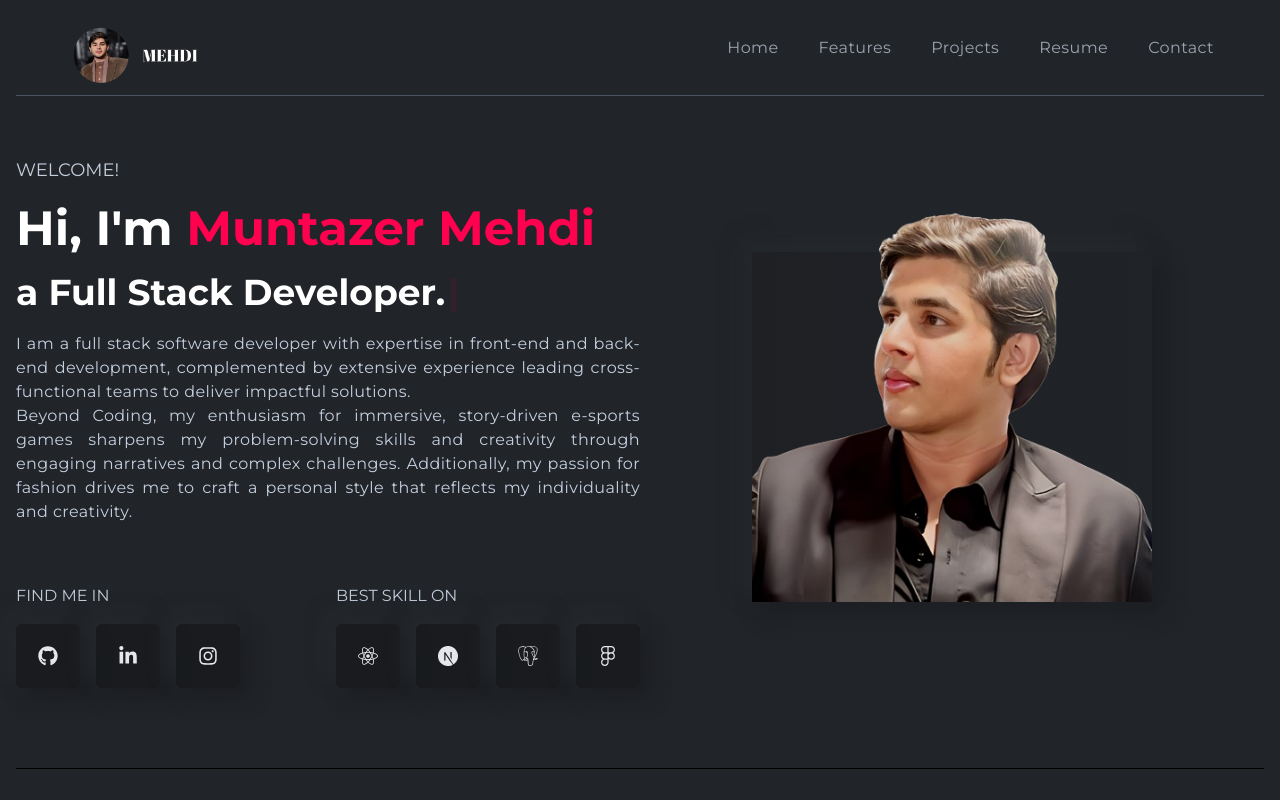
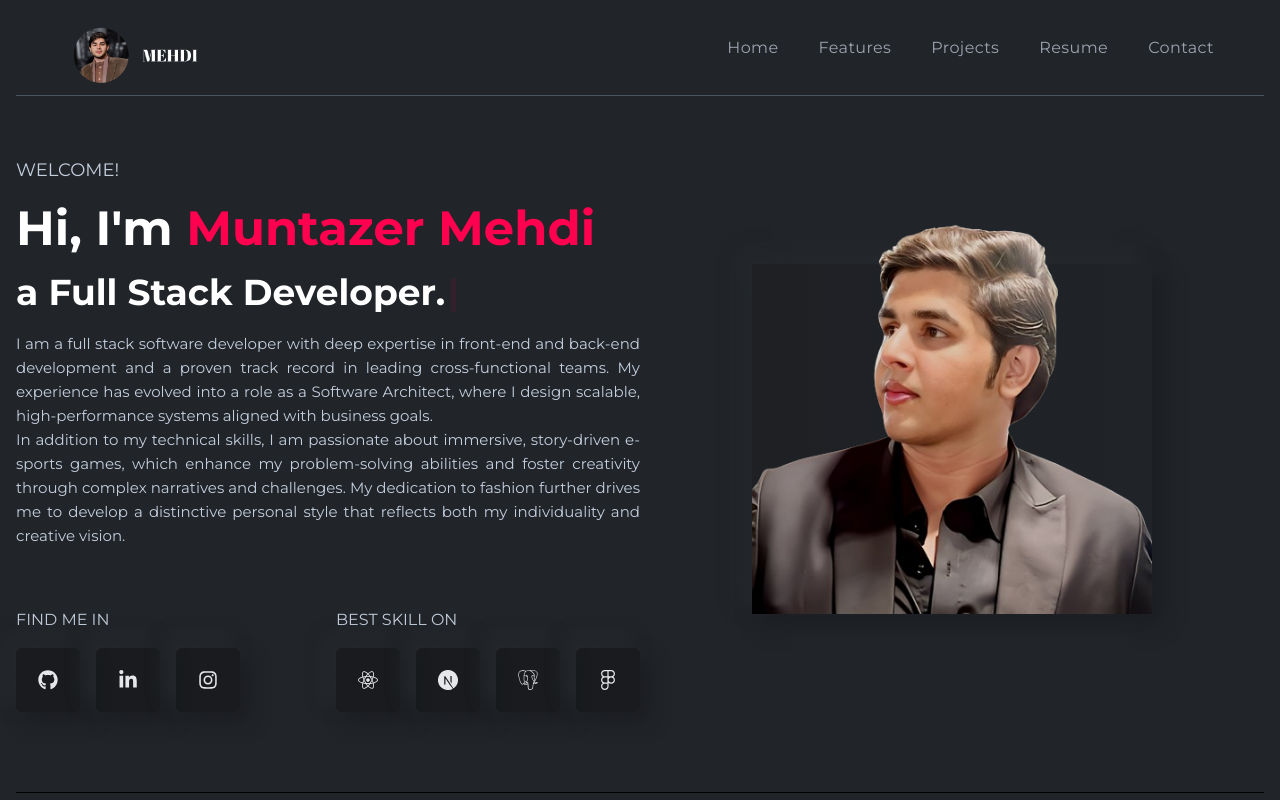
Before and after one commit to M-Muntazer-Mehdi/Muntazer-Portfolio, a React (Create React App) app: page / in a window 1280 px wide. Shown: the top 800 px of the page. Built offline with nearby package versions, Linux system fonts and the light colour scheme.

Commit message:
About me Files Updated

```diff
--- a/src/components/banner/LeftBanner.js
+++ b/src/components/banner/LeftBanner.js
@@ -26,9 +26,9 @@ const LeftBanner = () => {
             cursorColor="#ff014f"
           />
         </h2>
-        <p className="text-base font-roboto leading-6 tracking-wide text-justify">
-          I am a full stack software developer with expertise in front-end and back-end development, complemented by extensive experience leading cross-functional teams to deliver impactful solutions.<br />
-           Beyond Coding, my enthusiasm for immersive, story-driven e-sports games sharpens my problem-solving skills and creativity through engaging narratives and complex challenges. Additionally, my passion for fashion drives me to craft a personal style that reflects my individuality and creativity.
+        <p className="text-base font-arial leading-6 text-justify" style={{ fontSize: '15px' }}>
+        I am a full stack software developer with deep expertise in front-end and back-end development and a proven track record in leading cross-functional teams. My experience has evolved into a role as a Software Architect, where I design scalable, high-performance systems aligned with business goals. <br />
+        In addition to my technical skills, I am passionate about immersive, story-driven e-sports games, which enhance my problem-solving abilities and foster creativity through complex narratives and challenges. My dedication to fashion further drives me to develop a distinctive personal style that reflects both my individuality and creative vision.
         </p>
       </div>
       <div className="flex flex-col xl:flex-row gap-6 lgl:gap-0 justify-between"
```
